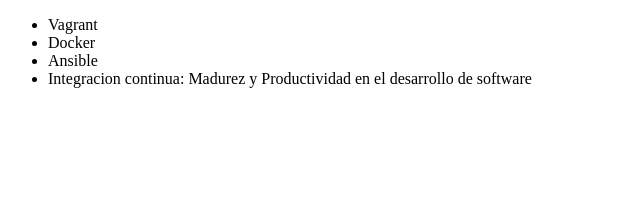
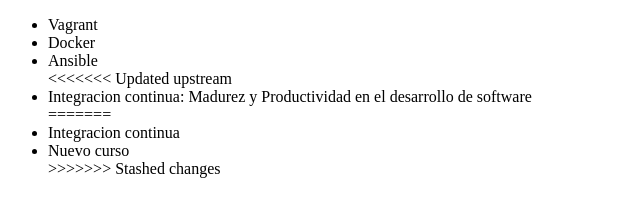
Before and after one commit to lukitas95/alura-git, a plain HTML site: page index.html in a window 1280 px wide. Shown: the whole page, without its empty margins (0-640 px from the left). Drawn offline with Linux system fonts and the light colour scheme.

```diff
--- a/index.html
+++ b/index.html
@@ -9,7 +9,12 @@
          <li> Vagrant </li>
          <li> Docker </li>
          <li> Ansible </li>
+<<<<<<< Updated upstream
          <li> Integracion continua: Madurez y Productividad en el desarrollo de software </li>
+=======
+         <li> Integracion continua </li>
+         <li>Nuevo curso</li>
+>>>>>>> Stashed changes
      </ul>
 </body>
 </html>
```
